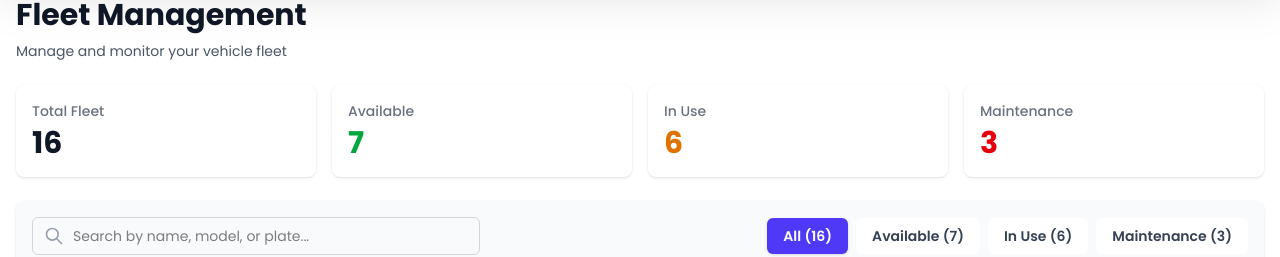
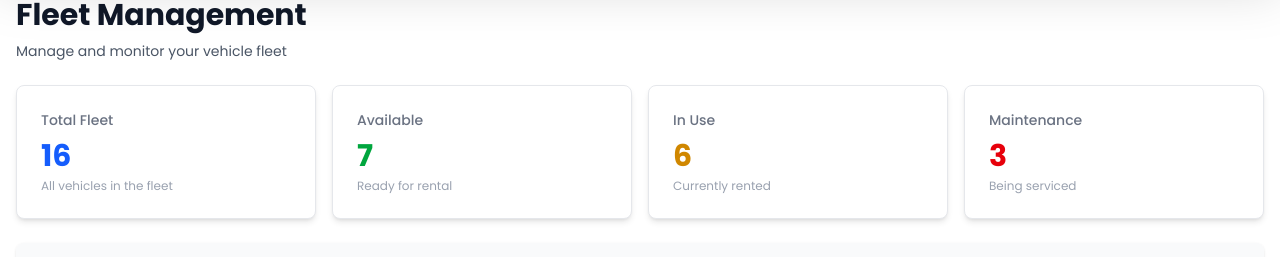
Before and after one commit to XploreSG/exploresg-frontend-service, a React (Vite) app: page /manager/fleet in a window 1280 px wide. Shown: the part 147-404 px from the top of the page. Built offline with nearby package versions, Linux system fonts and the light colour scheme; no server answers; sample sign-in values are in the browser's storage.

Commit message:
EXPLORE-53: UPdated Status cards

```diff
--- a/src/pages/FleetAdminListPage.tsx
+++ b/src/pages/FleetAdminListPage.tsx
@@ -1,4 +1,5 @@
 import React, { useMemo, useState } from "react";
+import { StatCard } from "../components/fleet/StatCard";
 import { Link } from "react-router-dom";
 import {
   useReactTable,
@@ -173,30 +174,30 @@ const FleetAdminListPage: React.FC = () => {
 
       {/* Stats Cards */}
       <div className="mb-6 grid grid-cols-1 gap-4 sm:grid-cols-2 lg:grid-cols-4">
-        <div className="rounded-lg bg-white p-4 shadow">
-          <div className="text-sm font-medium text-gray-500">Total Fleet</div>
-          <div className="mt-1 text-3xl font-bold text-gray-900">
-            {stats.total}
-          </div>
-        </div>
-        <div className="rounded-lg bg-white p-4 shadow">
-          <div className="text-sm font-medium text-gray-500">Available</div>
-          <div className="mt-1 text-3xl font-bold text-green-600">
-            {stats.available}
-          </div>
-        </div>
-        <div className="rounded-lg bg-white p-4 shadow">
-          <div className="text-sm font-medium text-gray-500">In Use</div>
-          <div className="mt-1 text-3xl font-bold text-amber-600">
-            {stats.inUse}
-          </div>
-        </div>
-        <div className="rounded-lg bg-white p-4 shadow">
-          <div className="text-sm font-medium text-gray-500">Maintenance</div>
-          <div className="mt-1 text-3xl font-bold text-red-600">
-            {stats.maintenance}
-          </div>
-        </div>
+        <StatCard
+          title="Total Fleet"
+          value={stats.total}
+          color="blue"
+          subtitle="All vehicles in the fleet"
+        />
+        <StatCard
+          title="Available"
+          value={stats.available}
+          color="green"
+          subtitle="Ready for rental"
+        />
+        <StatCard
+          title="In Use"
+          value={stats.inUse}
+          color="yellow"
+          subtitle="Currently rented"
+        />
+        <StatCard
+          title="Maintenance"
+          value={stats.maintenance}
+          color="red"
+          subtitle="Being serviced"
+        />
       </div>
 
       {/* Main Table Card */}
```
